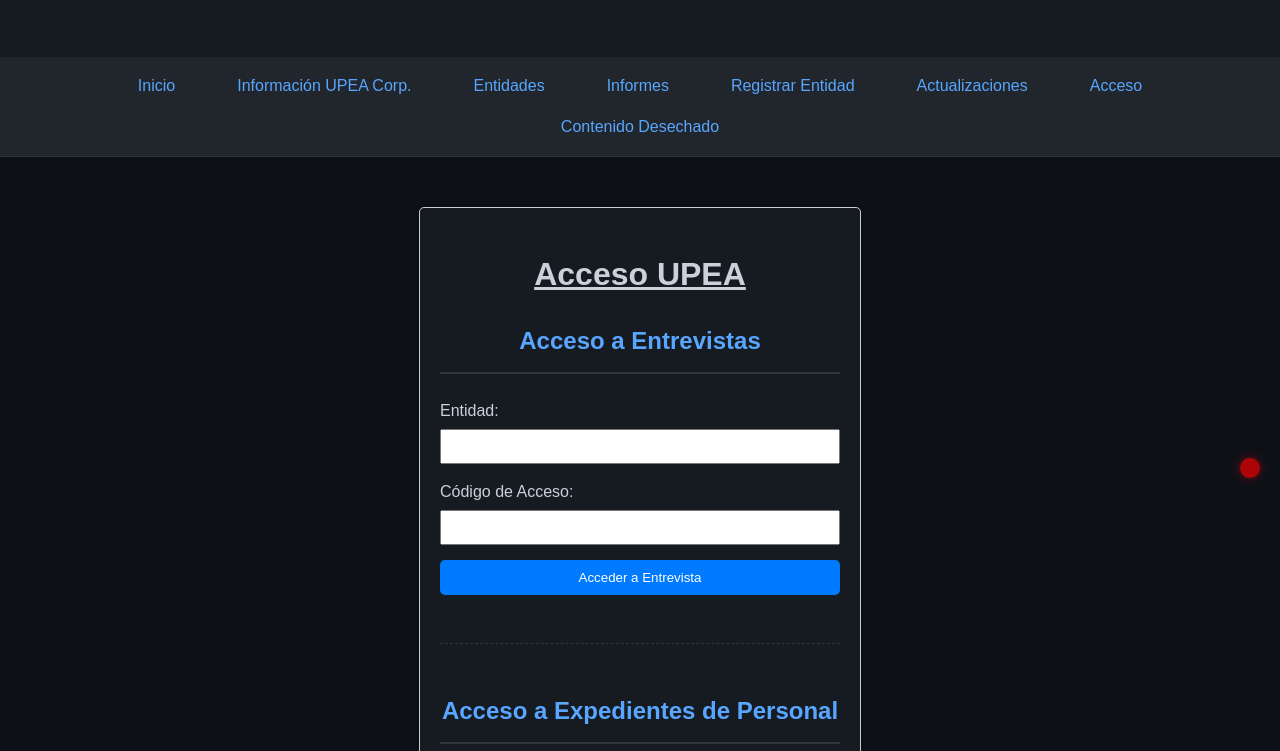
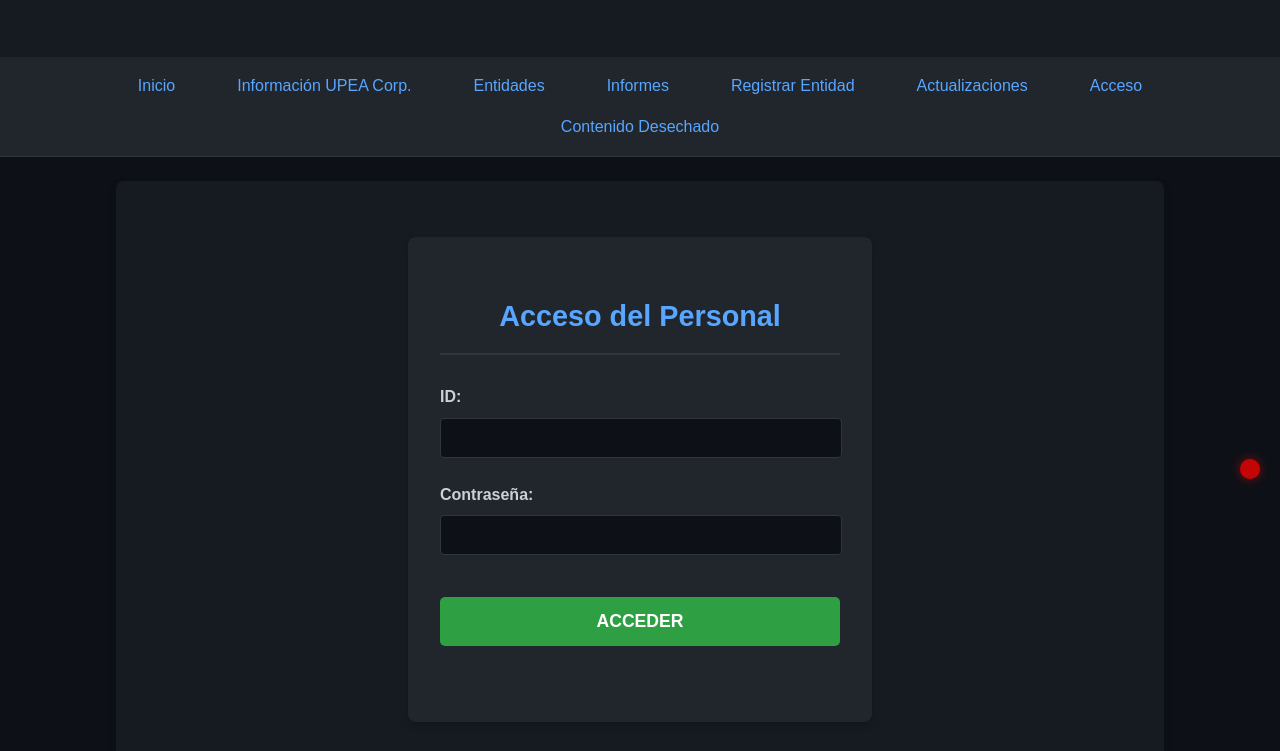
Before and after one commit to upea-corporation/upea-corporation.github.io, a website: page acceso_upea.html in a window 1280 px wide. Shown: the part 185-936 px from the top of the page. Drawn offline with Linux system fonts and the light colour scheme.

Commit message:
Add files via upload

```diff
--- a/acceso_upea.html
+++ b/acceso_upea.html
@@ -18,16 +18,93 @@
     <script src="scripts/floating-dot.js" defer></script>
 
     <style>
-        body { font-family: Arial, sans-serif; }
-        .container { max-width: 400px; margin: 50px auto; padding: 20px; border: 1px solid #ccc; border-radius: 5px; }
-        h1, h2 { text-align: center; }
-        .form-group { margin-bottom: 15px; }
-        label { display: block; margin-bottom: 5px; }
-        input[type="text"], input[type="password"] { width: 100%; padding: 8px; box-sizing: border-box; }
-        button { width: 100%; padding: 10px; background-color: #007bff; color: white; border: none; border-radius: 5px; cursor: pointer; }
-        .message { margin-top: 15px; text-align: center; }
-        .error { color: red; }
-        .success { color: green; }
+        /* CSS específico para la página de acceso si es necesario */
+        /* Adaptando estilos del formulario de login para que se vean bien con el tema oscuro */
+        .login-container {
+            text-align: center; /* Centrar el contenido del formulario */
+            padding: 2em;
+            background-color: #21262d; /* Fondo ligeramente más oscuro para el contenedor del formulario */
+            border-radius: 8px;
+            max-width: 400px; /* Ancho máximo para el formulario */
+            margin: 2em auto; /* Centrar el contenedor en la página */
+            box-shadow: 0 4px 8px rgba(0, 0, 0, 0.2);
+        }
+
+        .login-container h2 {
+            color: #58a6ff; /* Color de título azul */
+            font-size: 1.8em;
+            margin-bottom: 1em;
+            border-bottom: 2px solid #30363d; /* Borde inferior para separar */
+            padding-bottom: 0.5em;
+        }
+
+        .form-group {
+            margin-bottom: 1.5em;
+            text-align: left; /* Alinear etiquetas a la izquierda dentro del grupo */
+        }
+
+        .form-group label {
+            display: block; /* Cada label en su propia línea */
+            margin-bottom: 0.5em;
+            color: #c9d1d9; /* Color de texto claro para labels */
+            font-weight: bold;
+        }
+
+        .form-group input[type="text"],
+        .form-group input[type="password"] {
+            width: calc(100% - 20px); /* Ocupa casi todo el ancho con padding */
+            padding: 10px;
+            border: 1px solid #30363d; /* Borde del input */
+            border-radius: 4px;
+            background-color: #0d1117; /* Fondo del input */
+            color: #c9d1d9; /* Color de texto del input */
+            font-size: 1em;
+        }
+
+        .form-group input:focus {
+            outline: none;
+            border-color: #58a6ff; /* Borde azul al enfocar */
+            box-shadow: 0 0 0 2px rgba(88, 166, 255, 0.5); /* Sombra azul al enfocar */
+        }
+
+        .login-container button[type="submit"] {
+            background-color: #2ea043; /* Verde para el botón de acceder */
+            color: white;
+            padding: 0.8em 2em;
+            border: none;
+            border-radius: 5px;
+            cursor: pointer;
+            font-size: 1.1em;
+            font-weight: bold;
+            transition: background-color 0.3s ease, transform 0.2s ease;
+            margin-top: 1em;
+            width: 100%; /* Botón ocupa todo el ancho */
+        }
+
+        .login-container button[type="submit"]:hover {
+            background-color: #3fb950; /* Verde más claro al pasar el ratón */
+            transform: translateY(-2px);
+        }
+
+        .message {
+            margin-top: 1.5em;
+            padding: 10px;
+            border-radius: 4px;
+            font-weight: bold;
+            text-align: center;
+        }
+
+        .message.error {
+            background-color: rgba(236, 124, 124, 0.2); /* Fondo rojo para errores */
+            color: #ec7c7c; /* Texto rojo */
+            border: 1px solid #ec7c7c;
+        }
+
+        .message.success {
+            background-color: rgba(77, 208, 100, 0.2); /* Fondo verde para éxito */
+            color: #4dd064; /* Texto verde */
+            border: 1px solid #4dd064;
+        }
     </style>
 </head>
 <body>
@@ -56,38 +133,40 @@
             </ul>
         </nav>
 
-    <div class="container">
-        <h1><u>Acceso UPEA</u></h1>
+    <main class="container">
+        <section class="login-container">
+            <h2>Acceso del Personal</h2>
+            <form id="personalLoginForm">
+                <div class="form-group">
+                    <label for="personalIdentification">ID:</label>
+                    <input type="text" id="personalIdentification" name="identificación_personal" required>
+                </div>
+                <div class="form-group">
+                    <label for="personalPassword">Contraseña:</label>
+                    <input type="password" id="personalPassword" name="password_personal" required>
+                </div>
+                <button type="submit">ACCEDER</button>
+                <div id="personalLoginMessage" class="message"></div>
+            </form>
+        </section>
 
-        <h2>Acceso a Entrevistas</h2>
+        <section class="login-container">
+            <h2>Acceso a las Entrevistas</h2>
             <form id="interviewLoginForm">
                 <div class="form-group">
                     <label for="entityIdentification">Entidad:</label>
-                <input type="text" id="entityIdentification" name="entidad" required>
+                    <input type="text" id="entityIdentification" name="identificación_entidad" required>
                 </div>
                 <div class="form-group">
-                <label for="entityPassword">Código de Acceso:</label>
-                <input type="password" id="entityPassword" name="code" required>
+                    <label for="entityPassword">Código:</label>
+                    <input type="password" id="entityPassword" name="password_entidad" required>
                 </div>
-            <button type="submit">Acceder a Entrevista</button>
+                <button type="submit">ACCEDER</button>
+                <div id="interviewLoginMessage" class="message"></div>
+                <a href="como_acceder_entrevistas_eaz.html" class="main-link">¿Cómo Acceder a las Entrevistas?</a>
             </form>
-        <div id="interviewLoginMessage" class="message"></div>
-        <hr>
-
-        <h2>Acceso a Expedientes de Personal</h2>
-        <form id="personalLoginForm">
-            <div class="form-group">
-                <label for="personalIdentification">Identificador de Personal:</label>
-                <input type="text" id="personalIdentification" name="identificador" required>
-            </div>
-            <div class="form-group">
-                <label for="personalPassword">Contraseña:</label>
-                <input type="password" id="personalPassword" name="password" required>
-            </div>
-            <button type="submit">Acceder a Expediente</button>
-        </form>
-        <div id="personalLoginMessage" class="message"></div>
-    </div>
+        </section>
+    </main>
 
     <footer class="footer">
         <p>© 2025 UPEA Corporation - Todos los derechos reservados.
@@ -118,9 +197,6 @@
     margin-left: 5px; /* Añade un pequeño espacio a la izquierda del icono */
   }
 </style>
-
-    <script src="scripts/personal.js"></script>
-    <script src="scripts/entrevistas.js"></script>
 
     <script>
         // NEW: JavaScript for the accordion functionality
@@ -162,5 +238,8 @@
     <!-- Script para el menú móvil -->
     <script src="scripts/mobile-menu.js"></script>
 
+    <script src="scripts/personal.js"></script>
+    <script src="scripts/entrevistas.js"></script>
+
 </body>
 </html>
```
Lines whose indentation alone changed are shown as unchanged.
